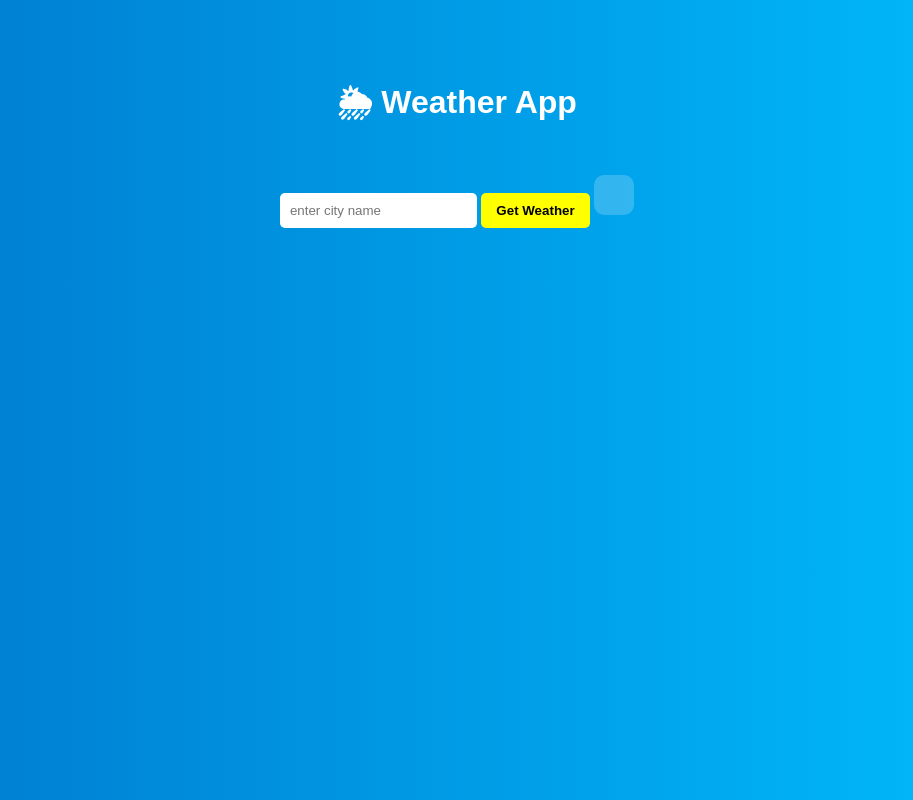
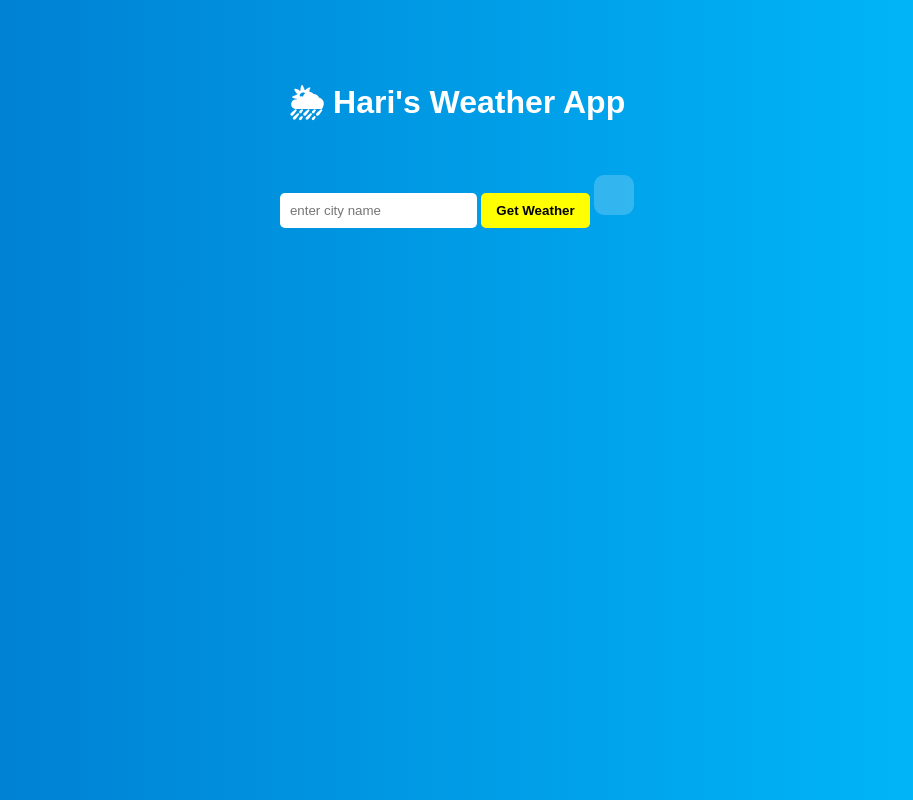
Before and after one commit to Hari2512-web/hari-web, a plain HTML site: page weather-app/index.html in a window 1280 px wide. Shown: the whole page, without its empty margins (183-1096 px from the left). Drawn offline with Linux system fonts and the light colour scheme.

Commit message:
updated something

```diff
--- a/weather-app/index.html
+++ b/weather-app/index.html
@@ -36,7 +36,7 @@
   </style>
 </head>
 <body>
-  <h1>🌦 Weather App</h1>
+  <h1>🌦 Hari's Weather App</h1>
   <input type="text" id="cityInput" placeholder="enter city name">
   <button onclick="getWeather()">Get Weather</button>
 
```
